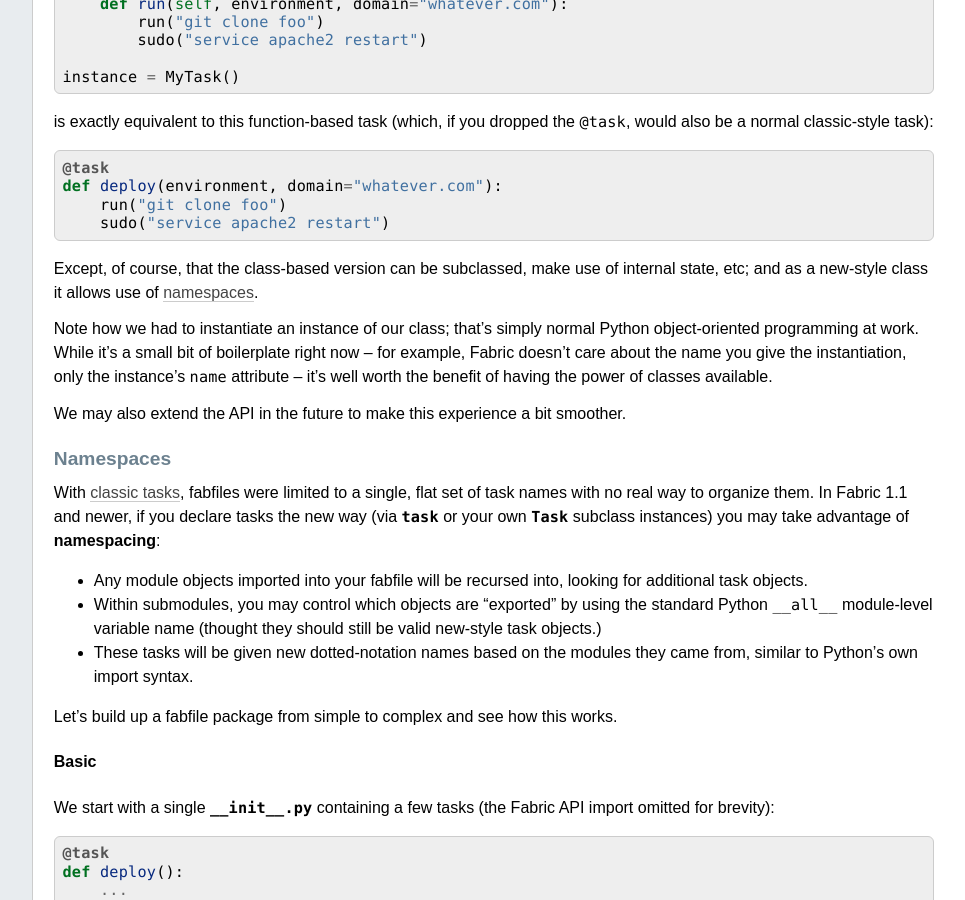
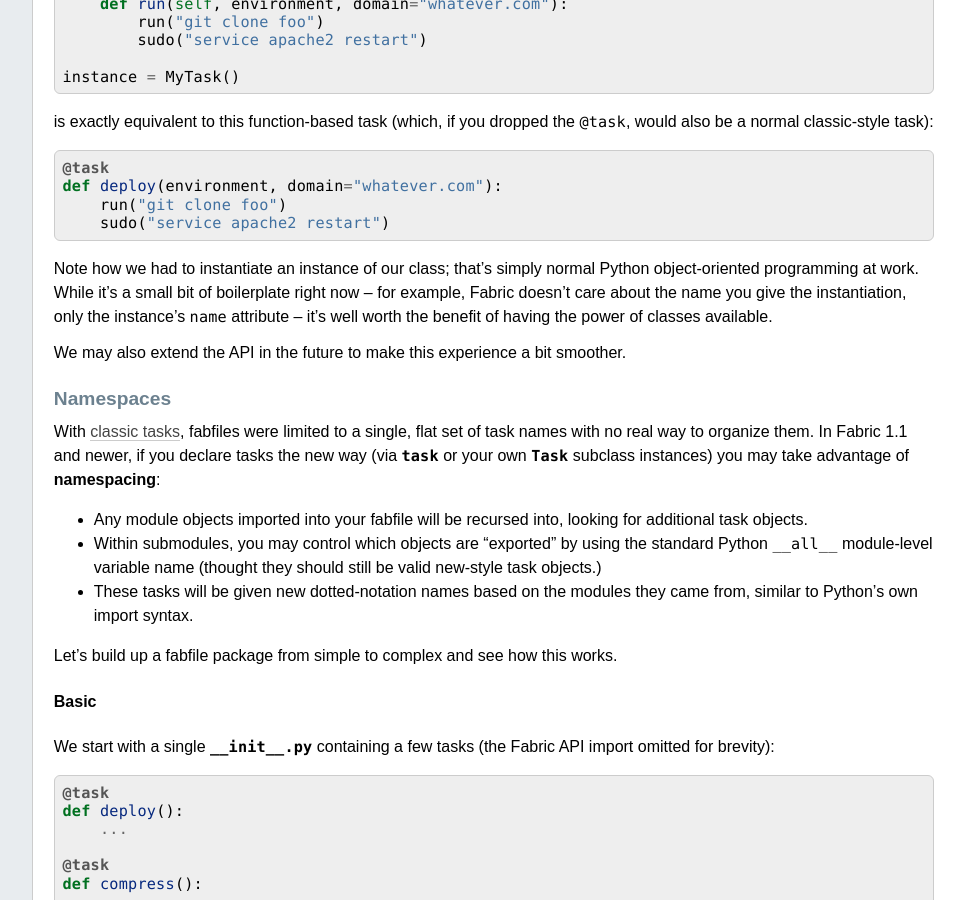
Before and after one commit to fabric/fabric, a Sphinx documentation site: the page built from docs/usage/tasks.rst, in a window 1280 px wide and 900 px high, scrolled down 1262 px. Shown: the whole window, without its empty margins (224-1189 px from the left). Built offline with Sphinx 7.4.7, drawn with Linux system fonts in a browser that asks for light colours; pages that are not in the unit, such as notebooks, are missing from menus.

Commit message:
Remove confusing, extraneous note re: example

```diff
--- a/docs/usage/tasks.rst
+++ b/docs/usage/tasks.rst
@@ -83,10 +83,6 @@ is exactly equivalent to this function-based task (which, if you dropped the
     def deploy(environment, domain="whatever.com"):
         run("git clone foo")
         sudo("service apache2 restart")
-
-Except, of course, that the class-based version can be subclassed, make use of
-internal state, etc; and as a new-style class it allows use of :ref:`namespaces
-<namespaces>`.
 
 Note how we had to instantiate an instance of our class; that's simply normal
 Python object-oriented programming at work. While it's a small bit of
```
